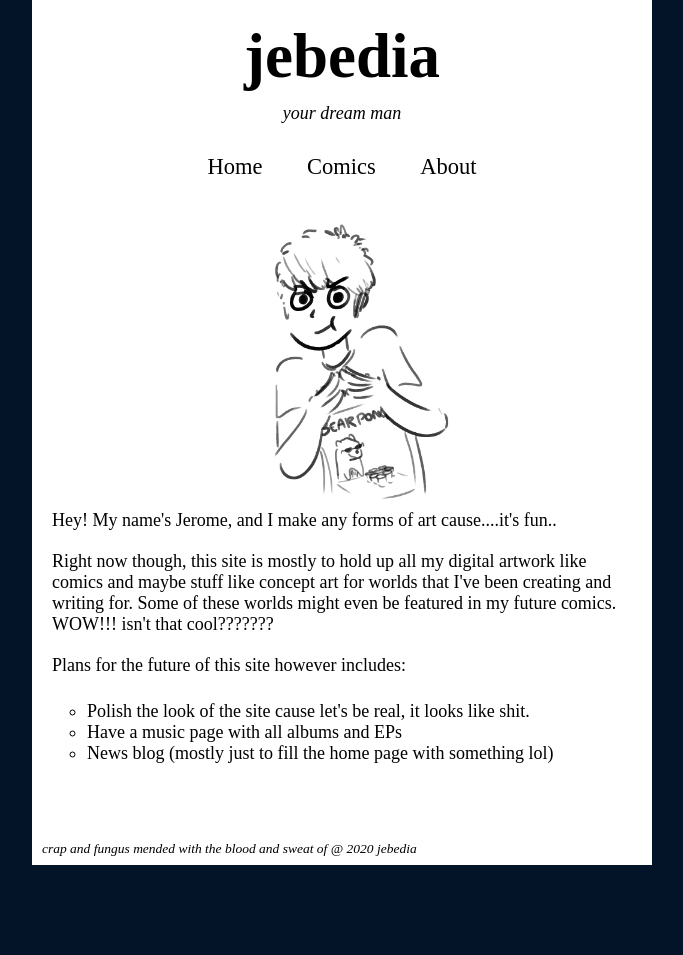
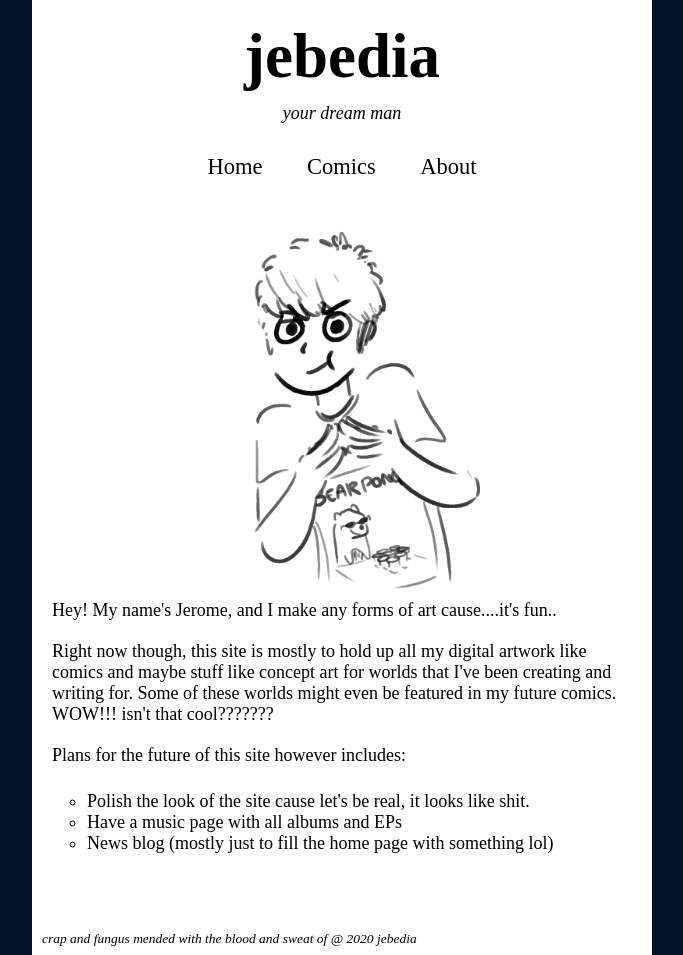
Before and after one commit to MoonJaspers/moonjaspers.github.io, a PHP site: page /aboutme.html in a window 1280 px wide. Shown: the whole page, without its empty margins (298-981 px from the left). Before the commit the page ends 865 px from the top, so only its background shows below. Run offline with PHP 8.4, Linux system fonts and the light colour scheme.

Commit message:
Update styles.css

```diff
--- a/styles.css
+++ b/styles.css
@@ -29,7 +29,7 @@ body {
 
 .wrapper img {
 	display: block;
-	width: 50%;
+	width: 65%;
 	position:relative;
 	margin: auto;
 }
```
